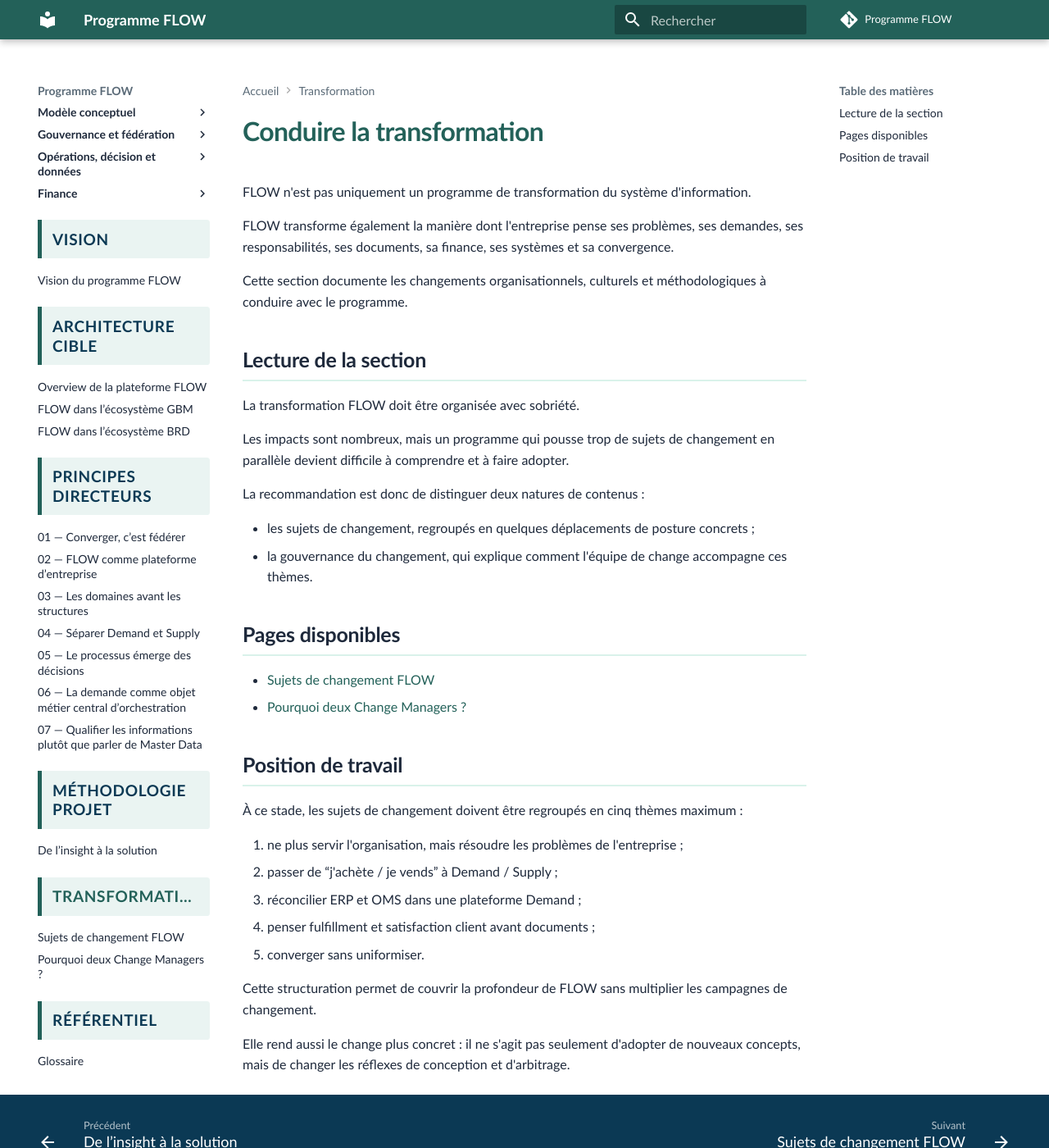
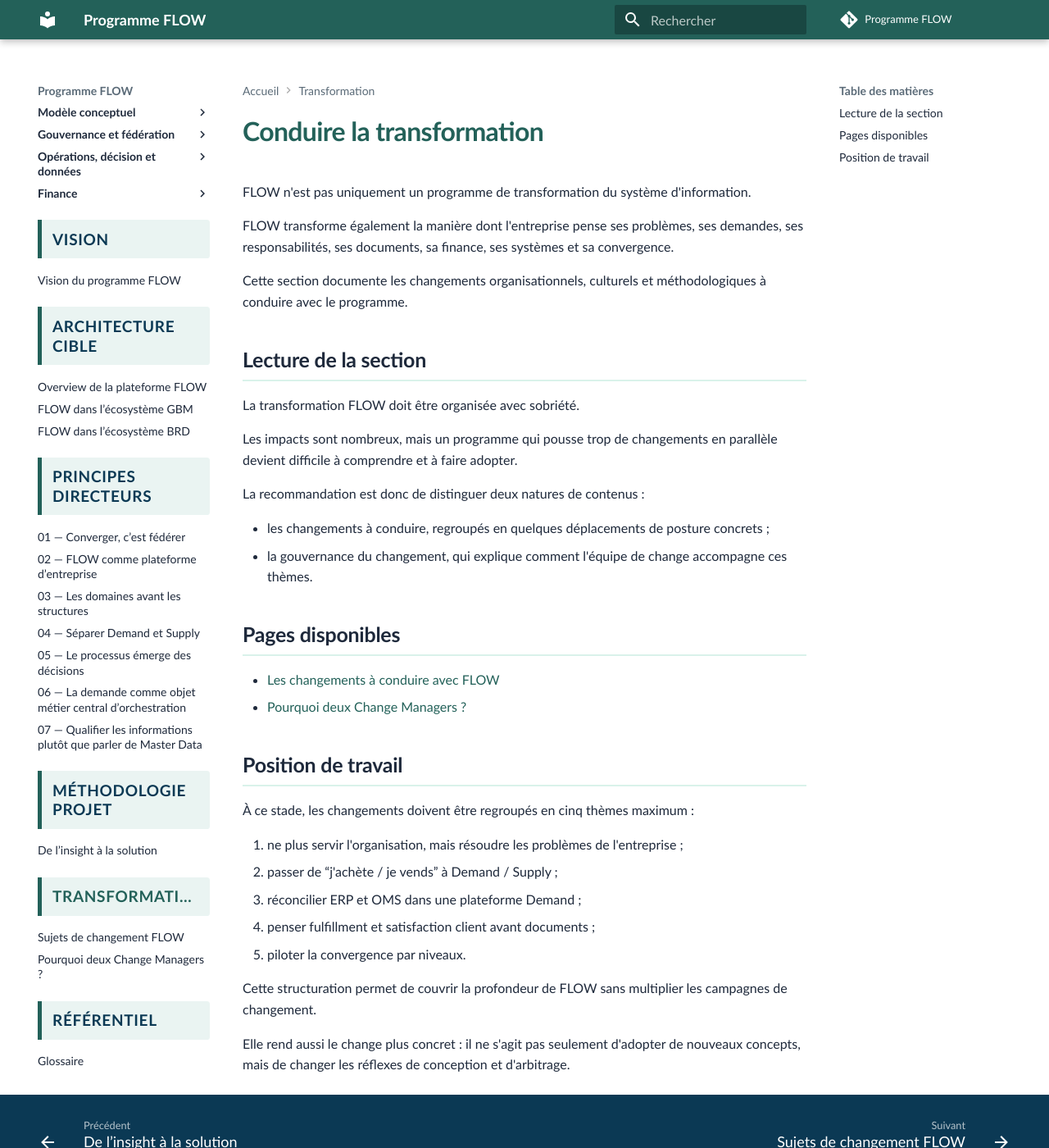
Before and after one commit to laurent-sintes/FLOW-Program, an MkDocs documentation site: the page built from docs/transformation/index.md, in a window 1280 px wide and 1400 px high. Shown: the whole window at 82% size. Built offline with MkDocs 1.6.1 and Material for MkDocs 9.7.7, drawn with Linux system fonts in a browser that asks for light colours; comment, search, counter and statistics services are not loaded.

Commit message:
Update transformation index for stronger change framing

```diff
--- a/docs/transformation/index.md
+++ b/docs/transformation/index.md
@@ -10,27 +10,27 @@ Cette section documente les changements organisationnels, culturels et méthodol
 
 La transformation FLOW doit être organisée avec sobriété.
 
-Les impacts sont nombreux, mais un programme qui pousse trop de sujets de changement en parallèle devient difficile à comprendre et à faire adopter.
+Les impacts sont nombreux, mais un programme qui pousse trop de changements en parallèle devient difficile à comprendre et à faire adopter.
 
 La recommandation est donc de distinguer deux natures de contenus :
 
-- les sujets de changement, regroupés en quelques déplacements de posture concrets ;
+- les changements à conduire, regroupés en quelques déplacements de posture concrets ;
 - la gouvernance du changement, qui explique comment l'équipe de change accompagne ces thèmes.
 
 ## Pages disponibles
 
-- [Sujets de changement FLOW](sujets-de-changement.md)
+- [Les changements à conduire avec FLOW](sujets-de-changement.md)
 - [Pourquoi deux Change Managers ?](pourquoi-deux-change-managers.md)
 
 ## Position de travail
 
-À ce stade, les sujets de changement doivent être regroupés en cinq thèmes maximum :
+À ce stade, les changements doivent être regroupés en cinq thèmes maximum :
 
 1. ne plus servir l'organisation, mais résoudre les problèmes de l'entreprise ;
 2. passer de “j'achète / je vends” à Demand / Supply ;
 3. réconcilier ERP et OMS dans une plateforme Demand ;
 4. penser fulfillment et satisfaction client avant documents ;
-5. converger sans uniformiser.
+5. piloter la convergence par niveaux.
 
 Cette structuration permet de couvrir la profondeur de FLOW sans multiplier les campagnes de changement.
 
```
